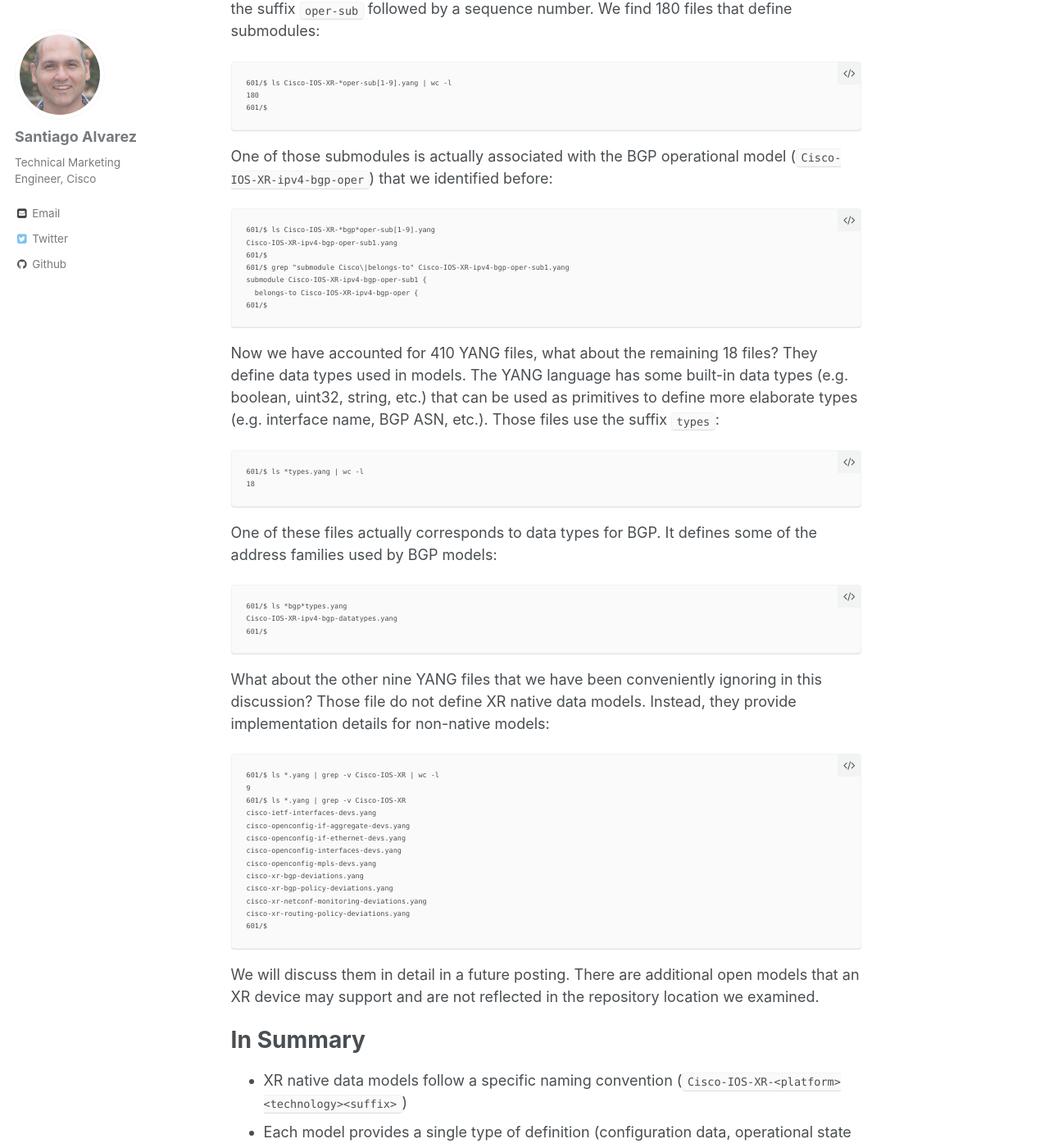
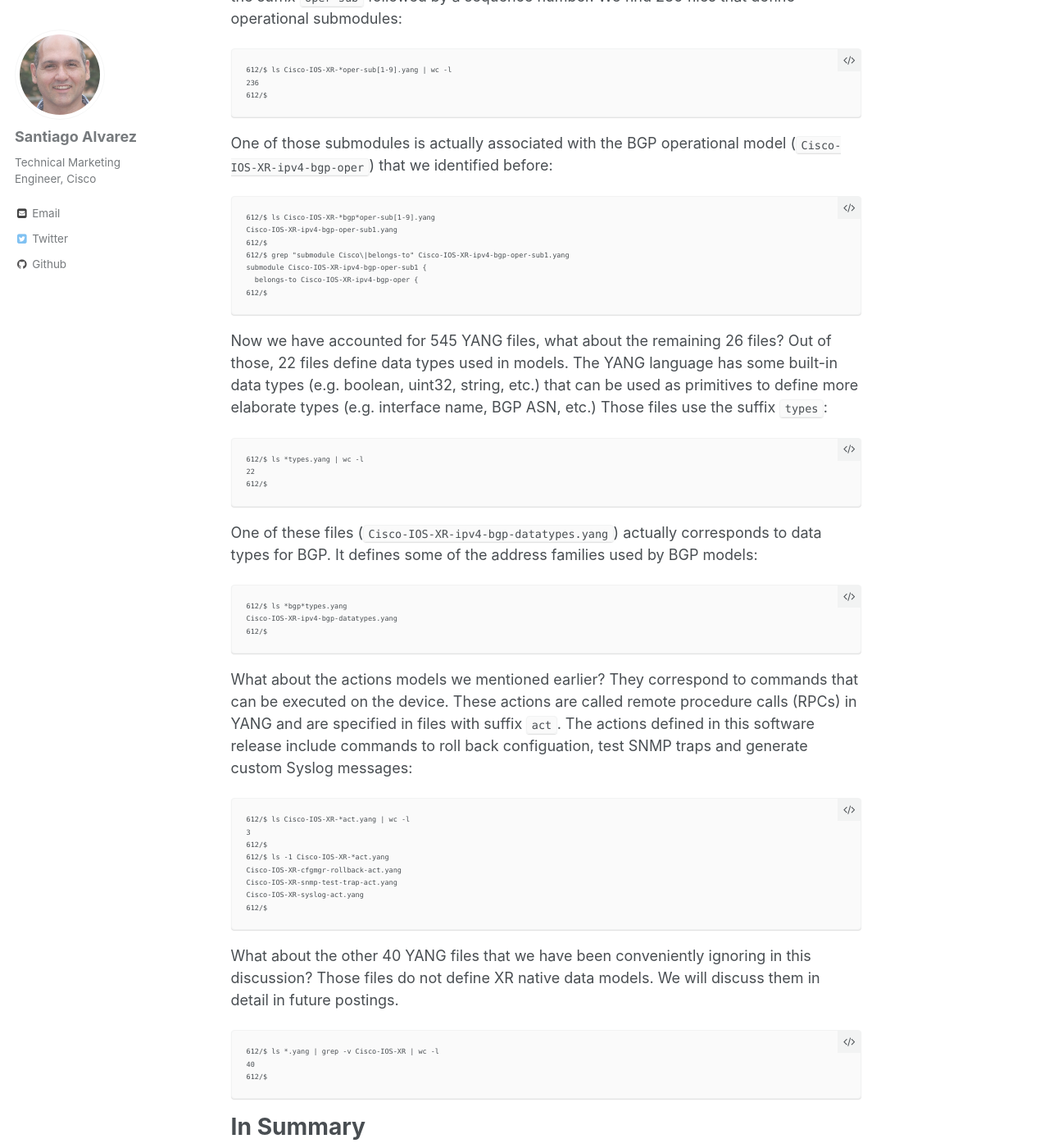
Before and after one commit to xrdocs/programmability, a Jekyll site: the page built from _tutorials/2016-09-15-xr-data-model-overview.md, in a window 1280 px wide and 1400 px high, scrolled down 2639 px. Shown: the whole window at 82% size. Built offline with Jekyll 4.4.1, drawn with Linux system fonts in a browser that asks for light colours; comment, search, counter and statistics services are not loaded; some of the changed text lies outside the part shown.

Commit message:
Update tutorial for XR data-model overview
Overview is now based on XR 6.1.2 models.

````diff
--- a/_tutorials/2016-09-15-xr-data-model-overview.md
+++ b/_tutorials/2016-09-15-xr-data-model-overview.md
@@ -21,12 +21,11 @@ Let's create a directory to host the YANG files and clone the git repository:
 ~/$ cd ~/yang/modules/YangModels
 YangModels/$ git clone git@github.com:YangModels/yang.git
 Cloning into 'yang'...
-remote: Counting objects: 4150, done.
-remote: Compressing objects: 100% (12/12), done.
-remote: Total 4150 (delta 2), reused 0 (delta 0), pack-reused 4138
-Receiving objects: 100% (4150/4150), 9.09 MiB | 1.93 MiB/s, done.
-Resolving deltas: 100% (2059/2059), done.
-Checking connectivity... done.
+remote: Counting objects: 5541, done.
+remote: Compressing objects: 100% (52/52), done.
+remote: Total 5541 (delta 7), reused 0 (delta 0), pack-reused 5489
+Receiving objects: 100% (5541/5541), 11.82 MiB | 2.16 MiB/s, done.
+Resolving deltas: 100% (3090/3090), done.
 YangModels/$
 ```
 
@@ -35,7 +34,7 @@ If we take a closer look at the XR files, we see that they are grouped by softwa
 ```
 YangModels/$ cd yang/vendor/cisco/xr/
 xr/$ ls
-530  531  532  533  600  601  check.sh  README.md
+530  531  532  533  600  601  611  612  check.sh  README.md
 xr/$
 ```
 
@@ -45,109 +44,111 @@ The name of XR data models use the following notation:
 Cisco-IOS-XR-<platform><technology><suffix>
 ```
 
-XR models start with the prefix `Cisco-IOS-XR`, are followed by an optional platform substring (e.g. `ncs5500`, `asr9k`, etc), followed by a technology substring (e.g. `ipv4-bgp`) and finally ending with a suffix that indicates whether the model defines configuration data (`cfg`), operational data (`oper`) or an action (`act`).  Note that a YANG model can specify multiple types of data simultaneously.  However, Cisco IOS XR defines separate models for configuration, operational data and actions to improve usability.
+XR models start with the prefix `Cisco-IOS-XR`, are followed by an optional platform substring (e.g. `ncs5500`, `asr9k`, etc), followed by a technology substring (e.g. `ipv4-bgp`) and finally ending with a suffix that indicates whether the model defines configuration data (`cfg`), operational data (`oper`) or an action (`act`).  Note that a YANG model can specify multiple types of data simultaneously.  However, Cisco IOS XR defines separate models for configuration, operational data and actions.
 
-If we examine the directory for the XR 6.0.1 release, we see that there are 428 YANG files that define XR data models. The actual number of models is lower.  Each YANG file defines a module or submodule. Submodules are partial modules that contribute definitions to a module.  One or more modules and submodules define a model:
+If we examine the directory for the XR 6.1.2 release, we see that there are 571 YANG files that define XR data models. The actual number of models is lower.  Each YANG file defines a module or submodule. Submodules are partial modules that contribute definitions to a module.  One or more modules and submodules define a model:
 
 ```
-xr/$ cd 601
-601/$ ls Cisco-IOS-XR-*.yang | wc -l
-428
-601/$
+xr/$ cd 612
+612/$ ls Cisco-IOS-XR-*.yang | wc -l
+571
+612/$
 ```
 
-Based on the naming convention above, we identify 123 configuration models in this release:
+Based on the naming convention above, we identify 158 configuration models in this release:
 
 ```
-601/$ ls Cisco-IOS-XR-*cfg.yang | wc -l
-123
-601/$
+612/$ ls Cisco-IOS-XR-*cfg.yang | wc -l
+158
+612/$
 ```
 
 If we look for the BGP configuration model, we can see that it is platform independent (no platform substring), is defined in file `Cisco-IOS-XR-ipv4-bgp-cfg.yang` and has a corresponding name `Cisco-IOS-XR-ipv4-bgp-cfg`:
 
 ```
-601/$ ls *bgp*cfg.yang
+612/$ ls *bgp*cfg.yang
 Cisco-IOS-XR-ipv4-bgp-cfg.yang
-601/$
-601/$ grep "module Cisco" Cisco-IOS-XR-ipv4-bgp-cfg.yang
+612/$
+612/$ grep "module Cisco" Cisco-IOS-XR-ipv4-bgp-cfg.yang
 module Cisco-IOS-XR-ipv4-bgp-cfg {
-601/$
+612/$
 ```
 
-Following the naming convention described earlier, we find initially 107 files associated with operational models:
+Following the naming convention described earlier, we find initially 151 files associated with operational models:
 
 ```
-601/$ ls Cisco-IOS-XR-*oper.yang | wc -l
-107
-601/$
+612/$ ls Cisco-IOS-XR-*oper.yang | wc -l
+151
+612/$
 ```
 
 If we look for the BGP operational model, we can see that the BGP operational model is platform independent (no platform substring), is defined in file `Cisco-IOS-XR-ipv4-bgp-oper.yang` and has a corresponding name `Cisco-IOS-XR-ipv4-bgp-oper`:
 
 ```
-601/$ ls *bgp*oper.yang
+612/$ ls *bgp*oper.yang
 Cisco-IOS-XR-ipv4-bgp-oper.yang
-601/$
-601/$ grep "module Cisco" Cisco-IOS-XR-ipv4-bgp-oper.yang
+612/$
+612/$ grep "module Cisco" Cisco-IOS-XR-ipv4-bgp-oper.yang
 module Cisco-IOS-XR-ipv4-bgp-oper {
-601/$
+612/$
 ```
 
-At this point we have accounted for 230 of the initial list of 428 YANG files.  What about the other 198 files?  As mentioned above, data models are defined by one or more modules and submodules. Some operational models are defined using submodels.  Those files use the suffix `oper-sub` followed by a sequence number.  We find 180 files that define submodules:
+At this point we have accounted for 309 of the initial list of 571 YANG files.  What about the other 262 files?  As mentioned above, data models are defined by one or more modules and submodules. Some operational models are defined using submodels.  Those files use the suffix `oper-sub` followed by a sequence number.  We find 236 files that define operational submodules:
 
 ```
-601/$ ls Cisco-IOS-XR-*oper-sub[1-9].yang | wc -l
-180
-601/$
+612/$ ls Cisco-IOS-XR-*oper-sub[1-9].yang | wc -l
+236
+612/$
 ```
 
 One of those submodules is actually associated with the BGP operational model (`Cisco-IOS-XR-ipv4-bgp-oper`) that we identified before:
 
 ```
-601/$ ls Cisco-IOS-XR-*bgp*oper-sub[1-9].yang
+612/$ ls Cisco-IOS-XR-*bgp*oper-sub[1-9].yang
 Cisco-IOS-XR-ipv4-bgp-oper-sub1.yang
-601/$
-601/$ grep "submodule Cisco\|belongs-to" Cisco-IOS-XR-ipv4-bgp-oper-sub1.yang
+612/$
+612/$ grep "submodule Cisco\|belongs-to" Cisco-IOS-XR-ipv4-bgp-oper-sub1.yang
 submodule Cisco-IOS-XR-ipv4-bgp-oper-sub1 {
   belongs-to Cisco-IOS-XR-ipv4-bgp-oper {
-601/$
+612/$
 ```
 
-Now we have accounted for 410 YANG files,  what about the remaining 18 files?  They define data types used in models.  The YANG language has some built-in data types (e.g. boolean, uint32, string, etc.) that can be used as primitives to define more elaborate types (e.g. interface name, BGP ASN, etc.). Those files use the suffix `types`:
+Now we have accounted for 545 YANG files,  what about the remaining 26 files?  Out of those, 22 files define data types used in models.  The YANG language has some built-in data types (e.g. boolean, uint32, string, etc.) that can be used as primitives to define more elaborate types (e.g. interface name, BGP ASN, etc.)  Those files use the suffix `types`:
 
 ```
-601/$ ls *types.yang | wc -l
-18
+612/$ ls *types.yang | wc -l
+22
+612/$
 ```
 
-One of these files actually corresponds to data types for BGP.  It defines some of the address families used by BGP models:
+One of these files (`Cisco-IOS-XR-ipv4-bgp-datatypes.yang`) actually corresponds to data types for BGP.  It defines some of the address families used by BGP models:
 
 ```
-601/$ ls *bgp*types.yang
+612/$ ls *bgp*types.yang
 Cisco-IOS-XR-ipv4-bgp-datatypes.yang
-601/$
+612/$
 ```
 
-What about the other nine YANG files that we have been conveniently ignoring in this discussion?  Those file do not define XR native data models.  Instead, they provide implementation details for non-native models:
+What about the actions models we mentioned earlier?  They correspond to commands that can be executed on the device.  These actions are called remote procedure calls (RPCs) in YANG and are specified in files with suffix `act`.  The actions defined in this software release include commands to roll back configuation, test SNMP traps and generate custom Syslog messages:
 
 ```
-601/$ ls *.yang | grep -v Cisco-IOS-XR | wc -l
-9
-601/$ ls *.yang | grep -v Cisco-IOS-XR
-cisco-ietf-interfaces-devs.yang
-cisco-openconfig-if-aggregate-devs.yang
-cisco-openconfig-if-ethernet-devs.yang
-cisco-openconfig-interfaces-devs.yang
-cisco-openconfig-mpls-devs.yang
-cisco-xr-bgp-deviations.yang
-cisco-xr-bgp-policy-deviations.yang
-cisco-xr-netconf-monitoring-deviations.yang
-cisco-xr-routing-policy-deviations.yang
-601/$
+612/$ ls Cisco-IOS-XR-*act.yang | wc -l
+3
+612/$
+612/$ ls -1 Cisco-IOS-XR-*act.yang
+Cisco-IOS-XR-cfgmgr-rollback-act.yang
+Cisco-IOS-XR-snmp-test-trap-act.yang
+Cisco-IOS-XR-syslog-act.yang
+612/$
 ```
 
-We will discuss them in detail in a future posting.  There are additional open models that an XR device may support and are not reflected in the repository location we examined.
+What about the other 40 YANG files that we have been conveniently ignoring in this discussion?  Those files do not define XR native data models.  We will discuss them in detail in future postings.
+
+```
+612/$ ls *.yang | grep -v Cisco-IOS-XR | wc -l
+40
+612/$
+```
 
 # In Summary
 - XR native data models follow a specific naming convention (`Cisco-IOS-XR-<platform><technology><suffix>`)
````
Also changed, not shown: other parts of _tutorials/2016-09-15-xr-data-model-overview.md (+1 -1 lines).
